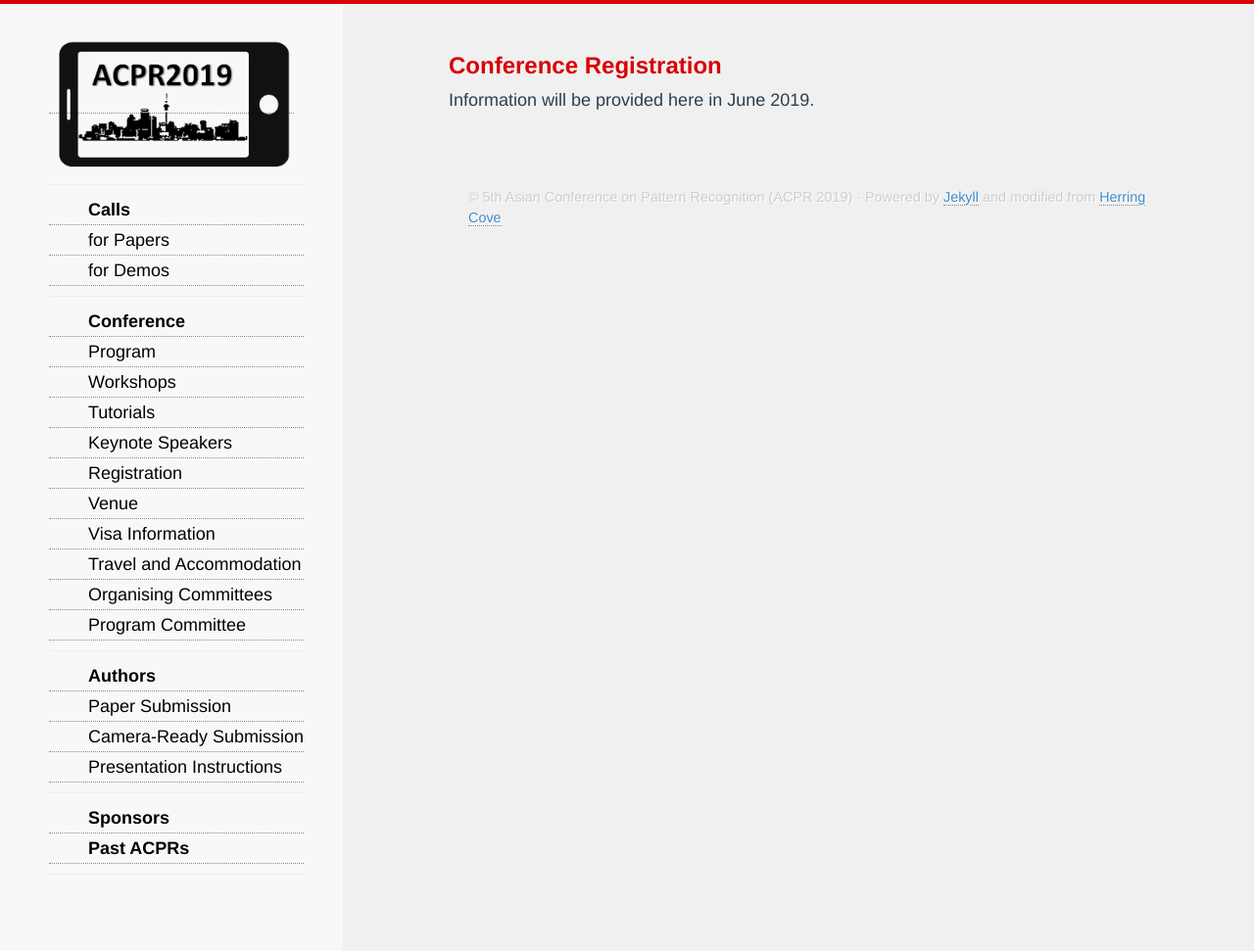
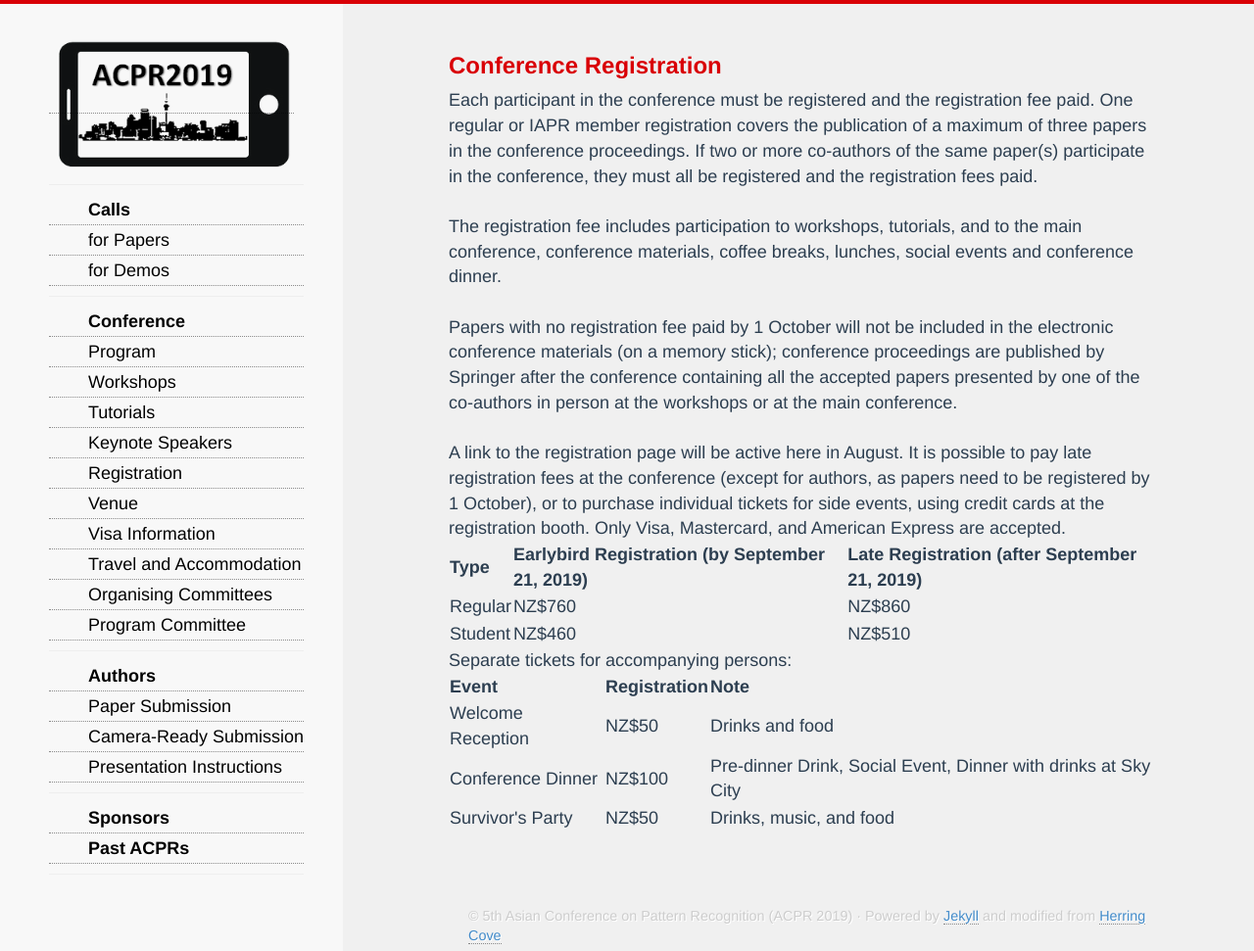
Before and after one commit to AndrewChenUoA/ACPR2019, a Jekyll site: the page built from registration.html, in a window 1280 px wide and 971 px high. Shown: the whole window at 98% size. Built offline with Jekyll 4.4.1, drawn with Linux system fonts in a browser that asks for light colours; nearby versions of some CDN libraries; Markdown is read by kramdown in place of the engine named in the settings.

Commit message:
Add registration info

```diff
--- a/registration.html
+++ b/registration.html
@@ -3,5 +3,53 @@ title: ACPR 2019 - The 5th Asian Conference on Pattern Recognition
 ---
 <div>
 <h3>Conference Registration</h3>
-Information will be provided here in June 2019.
+Each participant in the conference must be registered and the registration fee paid. One regular or IAPR member registration covers the publication of a maximum of three papers in the conference proceedings. If two or more co-authors of the same paper(s) participate in the conference, they must all be registered and the registration fees paid.<br/><br/>
+
+The registration fee includes participation to workshops, tutorials, and to the main conference, conference materials, coffee breaks, lunches, social events and conference dinner.<br/><br/>
+
+Papers with no registration fee paid by 1 October will not be included in the electronic conference materials (on a memory stick); conference proceedings are published by Springer after the conference containing all the accepted papers presented by one of the co-authors in person at the workshops or at the main conference.<br/><br/>
+
+A link to the registration page will be active here in August. It is possible to pay late registration fees at the conference (except for authors, as papers need to be registered by 1 October), or to purchase individual tickets for side events, using credit cards at the registration booth. Only Visa, Mastercard, and American Express are accepted.<br/>
+
+<table>
+    <tr>
+        <th>Type</th>
+        <th>Earlybird Registration (by September 21, 2019)</th>
+        <th>Late Registration (after September 21, 2019)</th>
+    </tr>
+    <tr>
+        <td>Regular</td>
+        <td>NZ$760</td>
+        <td>NZ$860</td>
+    </tr>
+    <tr>
+        <td>Student</td>
+        <td>NZ$460</td>
+        <td>NZ$510</td>
+    </tr>
+</table>
+
+Separate tickets for accompanying persons:
+<table>
+    <tr>
+        <th>Event</th>
+        <th>Registration</th>
+        <th>Note</th>
+    </tr>
+    <tr>
+        <td>Welcome Reception</td>
+        <td>NZ$50</td>
+        <td>Drinks and food</td>
+    </tr>
+    <tr>
+        <td>Conference Dinner</td>
+        <td>NZ$100</td>
+        <td>Pre-dinner Drink, Social Event, Dinner with drinks at Sky City</td>
+    </tr>
+    <tr>
+        <td>Survivor's Party</td>
+        <td>NZ$50</td>
+        <td>Drinks, music, and food</td>
+    </tr>
+</table>
 </div>
--- a/travel.html
+++ b/travel.html
@@ -27,7 +27,7 @@ Driving is on the left side of the road, with speed limits 50 kmph in town areas
 <h3>Accommodation</h3>
 <!--<iframe src="https://www.google.com/maps/embed?pb=!1m16!1m12!1m3!1d6385.032167988325!2d174.76557859236252!3d-36.854064009077845!2m3!1f0!2f0!3f0!3m2!1i1024!2i768!4f13.1!2m1!1shotel+near+Aotea+Center%2C+Auckland!5e0!3m2!1sen!2snz!4v1524529683086" width="640" height="480" frameborder="0" style="border:0" allowfullscreen></iframe>-->
 Accommodation websites like booking.com, AirBnB, Trivago etc. can be used for making reservations. Please note that November is the start of the busy summer season in Auckland, and booking early is recommended. The map below shows some of the hotels in close vicinity to the conference venue:<br/>
-<img src="/images/map.JPG" /><p style="font-size:8pt;line-height:1"><br/>Map data ©2019 Google</p><br/><br/>
+<img src="/images/map.JPG" /><p style="font-size:8pt;line-height:1"><br/>Map data ©2019 Google</p><br/>
 There is also a particular arrangement with AUT's Wellesley Apartments on 8 Mount Street, Grafton, Auckland. ACPR participants may book via the following link and receive a 5% discount: <a href="https://app-apac.thebookingbutton.com/properties/AUTWELLESDIRECT">Wellesley Apartments</a>. The code is <b>ACPR2019</b>, which has to be applied in the promo code field. Participants may book a single bedroom within a 5-bedroom apartment, or a full 5-bedroom apartment. Rates include the following:<br/>
 - Bedding, linen and towels<br/>
 - Tea/coffee making facilities in the kitchens<br/>
```
